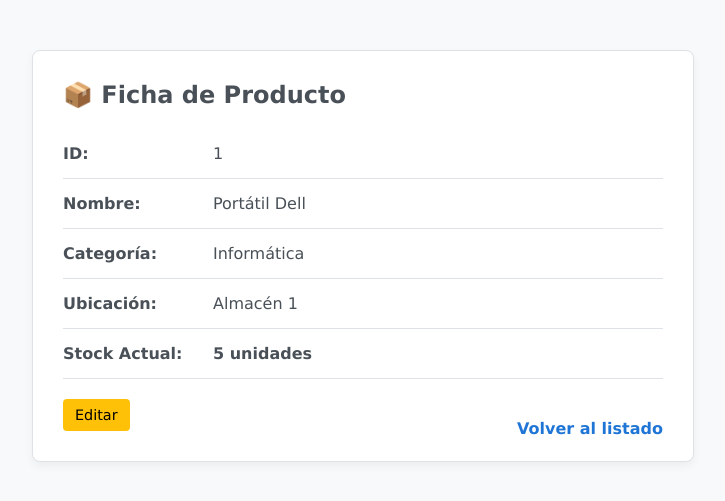
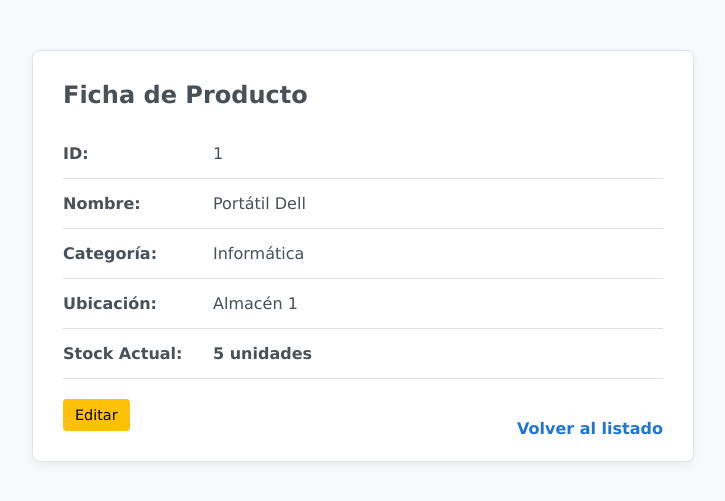
Before and after one commit to hdzomber05555/proyecto_iw, a PHP site: page /items_show.php?id=1 in a window 1280 px wide. Shown: the top 501 px of the page, without its empty margins (277-1002 px from the left). Run offline with PHP 8.4, Linux system fonts and the light colour scheme; a user stored in the database is signed in; data comes from the database, SQL or seed files in the repository.

Commit message:
update mejor items_show

```diff
--- a/public/items_show.php
+++ b/public/items_show.php
@@ -74,7 +74,7 @@ if (!$item) die("El producto no existe.");
 <body>
 
     <div class="detail-card">
-        <h2 style="margin-top: 0;">📦 Ficha de Producto</h2>
+        <h2 style="margin-top: 0;">Ficha de Producto</h2>
 
         <div class="detail-row">
             <span class="detail-label">ID:</span>
```
